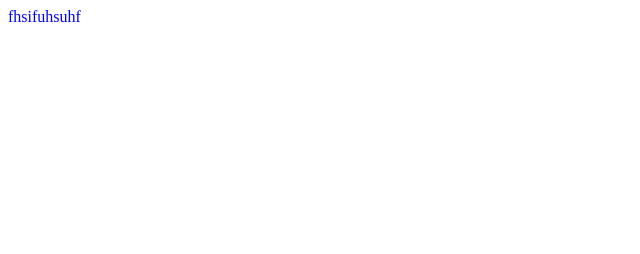
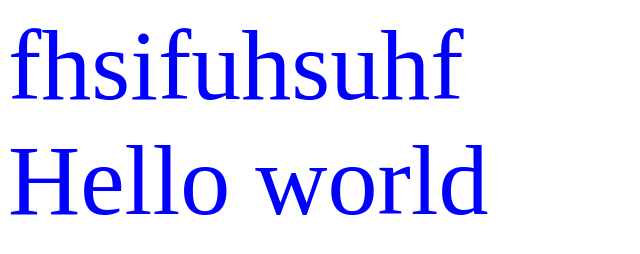
Before and after one commit to tarunjohnmathew/tarunjohnmathew.github.io, a plain HTML site: page Asdfghj.html in a window 1280 px wide. Shown: the whole page, without its empty margins (0-640 px from the left). Drawn offline with Linux system fonts and the light colour scheme.

Commit message:
Added stuff to my Second Day

```diff
--- a/Asdfghj.html
+++ b/Asdfghj.html
@@ -2,12 +2,16 @@
 <head>
 <title>biwushfisuhf</title>
 <style>
-p{color:blue;
-font size:56;
+div {
+  color:blue;
+  font-size:100;
 }
 </style>
 </head>
 <body>
-<p>fhsifuhsuhf<p>
+<div>fhsifuhsuhf</div>
+  <div>
+    Hello world
+  </div>
 <body>
 </html>
```
Also changed, not shown: snufalufagus.html (+3 -1 lines).
